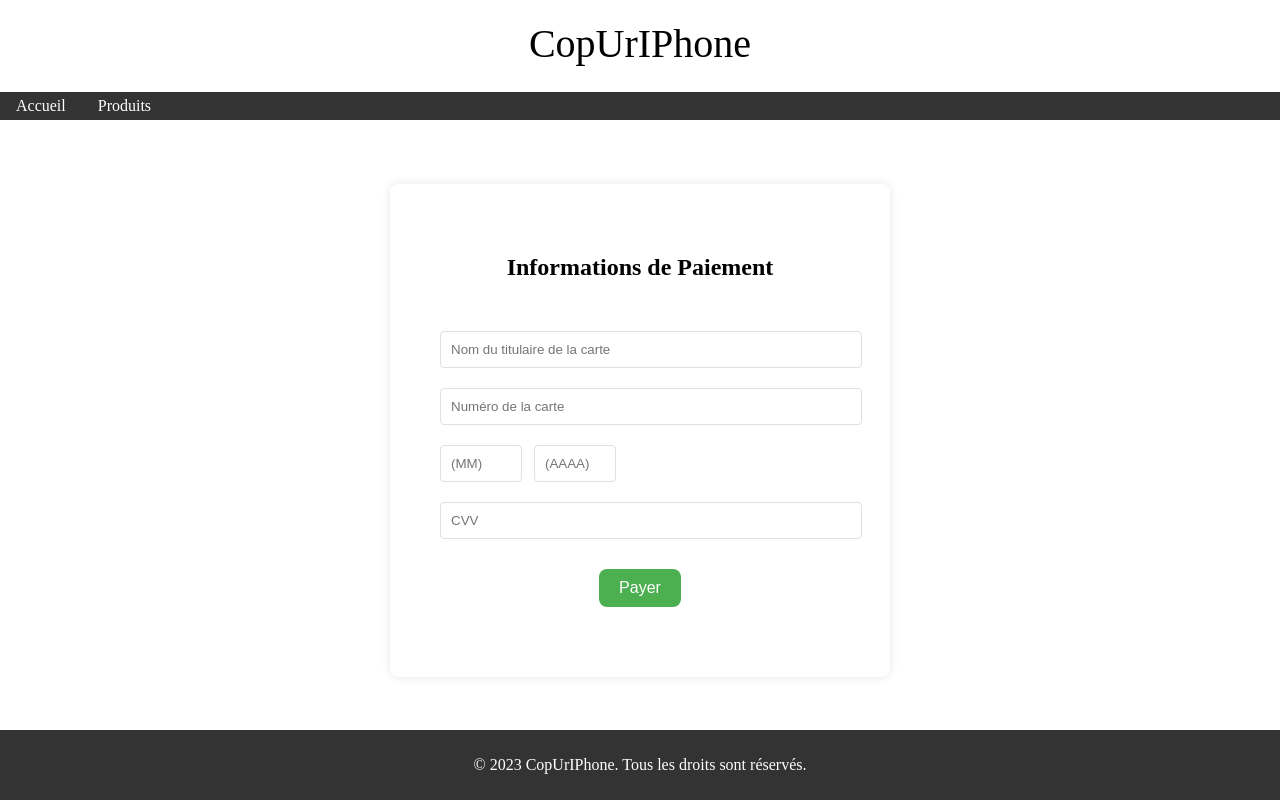
After one commit to LulDrako/PHP-Fils-Rouge-Hackton, a PHP site: page /views/payment.php in a window 1280 px wide. The commit adds this page. Run offline with PHP 8.4, Linux system fonts and the light colour scheme.

Commit message:
FINAL COMMIT

```diff
--- a/handlers/contactHandler.php
+++ b/handlers/contactHandler.php
@@ -1,4 +1,5 @@
 <?php
+
 function contact() {
     if ($_SERVER["REQUEST_METHOD"] == "POST") {
         $name = sanitizeInput($_POST["name"]);
--- a/handlers/loginHandler.php
+++ b/handlers/loginHandler.php
@@ -1,5 +1,6 @@
 <?php
-    require_once './config/db.php'; // Assurez-vous que le chemin est correct.
+
+require_once './config/db.php';
 session_start();
 
 
@@ -45,5 +46,4 @@
     exit;
 }
 
-
 ?>
--- a/handlers/productHandler.php
+++ b/handlers/productHandler.php
@@ -20,5 +20,4 @@ function listProducts() {
     $products = getProducts();
     require './views/product-list.php';
 }
-
 ?>
--- a/handlers/registerHandler.php
+++ b/handlers/registerHandler.php
@@ -1,5 +1,6 @@
 <?php
-require_once './config/db.php'; // Assurez-vous que le chemin est correct.
+
+require_once './config/db.php';
 
 function registerView() {
     include './views/register.php';
--- a/views/footer.php
+++ b/views/footer.php
@@ -6,7 +6,7 @@
         flex-direction: column;
     }
     main {
-        flex: 1; /* Permet au contenu principal de prendre tout l'espace disponible */
+        flex: 1;
     }
     footer {
     flex-shrink: 0;
--- a/views/header.php
+++ b/views/header.php
@@ -1,6 +1,4 @@
 <?php
-session_start();
-
 $userGreeting = "";
 if (isset($_SESSION['logged_in']) && $_SESSION['logged_in']) {
     $userGreeting = "<span>Bonjour, " . $_SESSION['username'] . "</span>"
--- a/views/home.php
+++ b/views/home.php
@@ -1,6 +1,7 @@
 <?php
 include 'header.php';
 ?>
+
 <!DOCTYPE html>
 <html>
     <head>
@@ -46,7 +47,6 @@ include 'header.php';
                 } else {
                     echo '<a href="?action=login">Se connecter</a>';
                     echo '<a href="?action=listProducts">Liste des produits</a>';
-
                 }
                 ?>
             </div>
--- /dev/null
+++ b/views/payment.php
@@ -0,0 +1,92 @@
+<?php
+include 'header.php';
+?>
+
+<!DOCTYPE html>
+<html>
+<head>
+    <title>Transaction - CopUrIPhone</title>
+    <style>
+         html, body {
+                margin: 0;
+                padding: 0;
+                height: 100%;
+            }
+            main {
+                flex: 1 0 auto;
+            }
+            main h2 {
+                text-align: center;
+                margin-bottom: 40px;
+            }
+            .payment-form {
+                max-width: 400px;
+                margin: 0 auto;
+                margin-top: 5%;
+                padding: 50px;
+                box-shadow: 0 0 10px rgba(0, 0, 0, 0.1);
+                border-radius: 8px;
+            }
+
+            .payment-form input[type="text"],
+            .payment-form input[type="number"] {
+                width: 100%;
+                padding: 10px;
+                margin: 10px 0;
+                border: 1px solid #e0e0e0;
+                border-radius: 4px;
+            }
+
+            .payment-form input[name="expiry-month"],
+            .payment-form input[name="expiry-year"] {
+                width: 15%;
+                display: inline-block;
+            }
+
+            .payment-form button {
+                background-color: #4CAF50;
+                border: none;
+                color: white;
+                padding: 10px 20px;
+                text-align: center;
+                text-decoration: none;
+                display: block;
+                font-size: 16px;
+                margin: 20px 0;
+                cursor: pointer;
+                border-radius: 8px;
+                transition: background-color 0.3s;
+                margin-left: auto;
+                margin-right: auto;
+                display: block;
+            }
+
+            .payment-form button:hover {
+                background-color: #45a049;
+            }
+    </style>
+</head>
+<body>
+
+<main>
+    <div class="payment-form">
+        <h2>Informations de Paiement</h2>
+
+        <form action="index.php?action=confirmPayment" method="post">
+            <input type="text" name="cardholder" placeholder="Nom du titulaire de la carte" required>
+            <input type="number" name="cardnumber" placeholder="Numéro de la carte" required>
+            <input type="number" name="expiry-month" placeholder="(MM)" maxlength="2" required style="margin-right: 2%;">
+            <input type="number" name="expiry-year" placeholder="(AAAA)" maxlength="4" required>
+            <input type="number" name="cvv" placeholder="CVV" maxlength="3" required>
+            <button type="submit">Payer</button>
+        </form>
+
+    </div>
+</main>
+
+</body>
+</html>
+
+<?php
+include 'footer.php'
+?>
--- a/views/register.php
+++ b/views/register.php
@@ -2,12 +2,12 @@
 $isAuthPage = true;
 include 'header.php';
 ?>
+
 <!DOCTYPE html>
 <html>
     <head>
         <meta charset="UTF-8">
         <title>Register - CopUrIPhone</title>
-    </head>
         <style>
         html, body {
                 margin: 0;
@@ -49,6 +49,8 @@ include 'header.php';
             margin: 10px 0;
         }
     </style>
+    </head>
+
     <body>
     <main>
     <h1>Inscription</h1>
```
Also changed, not shown: handlers/paymentHandler.php (added, +10 -0 lines), index.php (+9 -1 lines), views/confirmation.php (added, +72 -0 lines), views/product-list.php (+8 -10 lines). Lines whose indentation alone changed are shown as unchanged.
